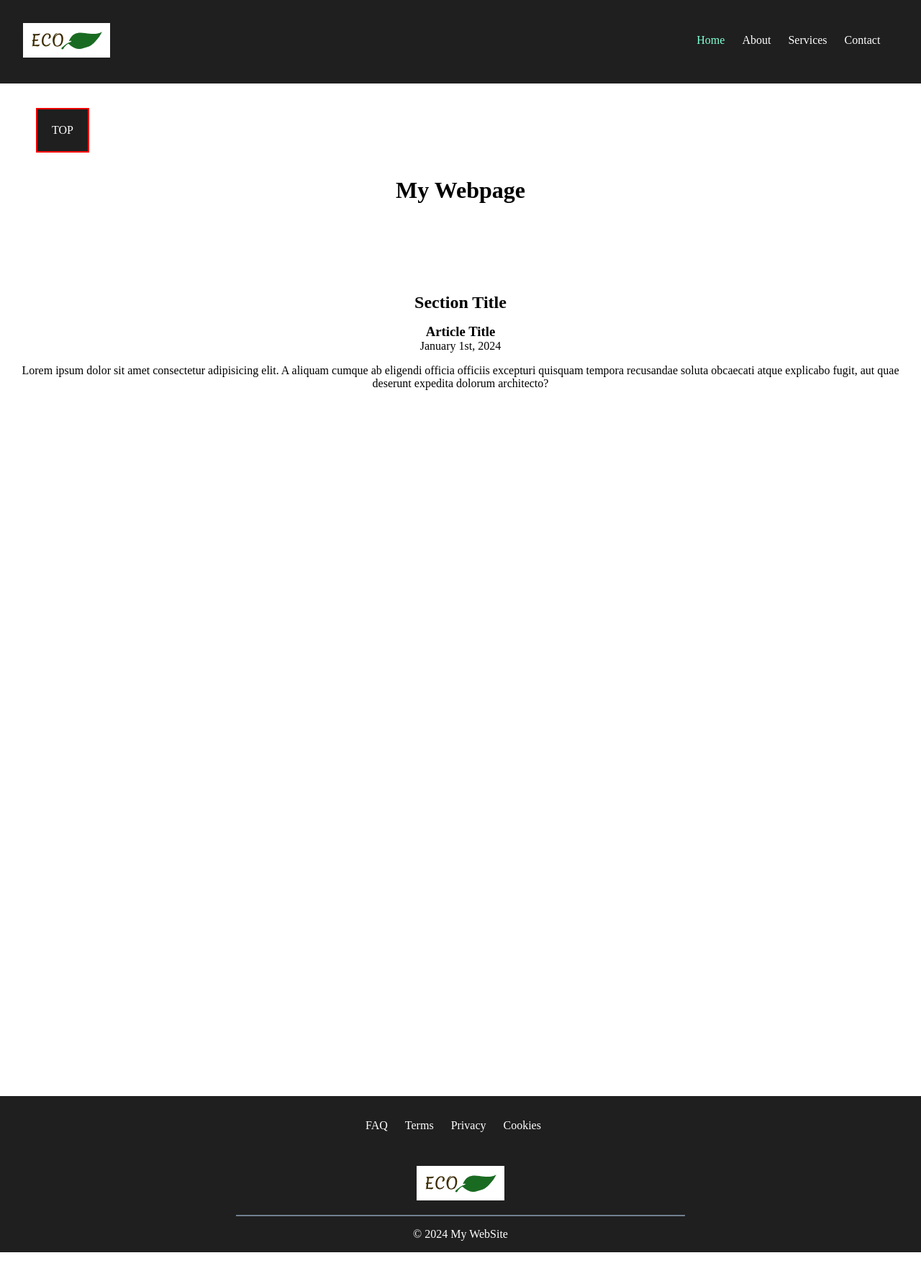
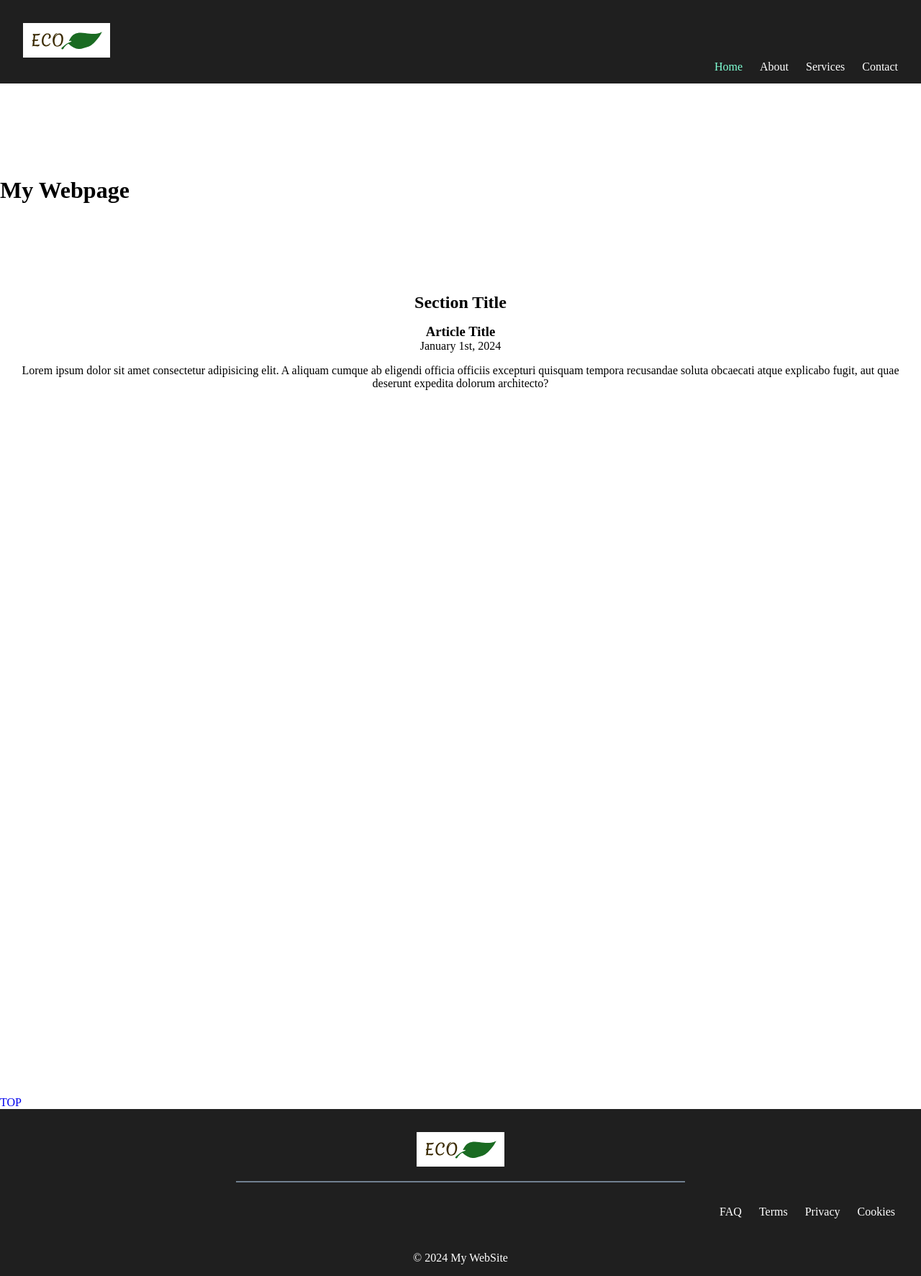
Before and after one commit to ryoko-yamamoto/css-positioning-examples, a plain HTML site: page index.html in a window 1280 px wide. Shown: the whole page at 72% size. Before the commit the page ends 1740 px from the top, so only its background shows below. Drawn offline with Linux system fonts and the light colour scheme.

Commit message:
second commit

```diff
--- a/index.html
+++ b/index.html
@@ -4,11 +4,11 @@
     <meta charset="UTF-8" />
     <meta name="viewport" content="width=device-width, initial-scale=1.0" />
     <link rel="stylesheet" href="./main.css" />
-    <title>Basic Nav Example</title>
+    <title>css-positioning-examples</title>
   </head>
 
   <body>
-    <nav>
+    <nav class="nav-1">
       <a href="#">
         <picture>
           <source srcset="./assets/logo/ECO_logo.svg" type="image/svg+xml" />
@@ -16,7 +16,7 @@
           <img src="./assets/logo/ECO_logo_big.jpg" alt="img/jpeg" />
         </picture>
       </a>
-      <span class="spacer">
+      <span class="spacer"></span>
       <ul>
         <li><a href="#" id="current-page">Home</a></li>
         <li><a href="./pages/about.html">About</a></li>
@@ -31,25 +31,41 @@
         </li>
         <li id="last-item"><a href="./pages/contact.html">Contact</a></li>
       </ul>
-      </span>
     </nav>
     <header>
-      <h1 style="text-align: center">My Webpage</h1>
+      <h1>My Webpage</h1>
     </header>
 
     <main>
-      <a href="#">TOP</a>
       <section>
         <h2>Section Title</h2>
         <article>
           <h3>Article Title</h3>
           <time datetime="2024-01-01">January 1st, 2024</time>
-          <p>Lorem ipsum dolor sit amet consectetur adipisicing elit. A aliquam cumque ab eligendi officia officiis excepturi quisquam tempora recusandae soluta obcaecati atque explicabo fugit, aut quae deserunt expedita dolorum architecto?</p>
+          <p>
+            Lorem ipsum dolor sit amet consectetur adipisicing elit. A aliquam
+            cumque ab eligendi officia officiis excepturi quisquam tempora
+            recusandae soluta obcaecati atque explicabo fugit, aut quae deserunt
+            expedita dolorum architecto?
+          </p>
         </article>
       </section>
     </main>
 
-    <nav class="spacer-2">
+    <div class="topbutton">
+      <a href="#">TOP</a>
+    </div>
+
+    <footer>
+      <a href="#">
+        <picture>
+          <source srcset="./assets/logo/ECO_logo.svg" type="image/svg+xml" />
+          <source srcset="./assets/logo/ECO_logo_big.png" type="img/png" />
+          <img src="./assets/logo/ECO_logo_big.jpg" alt="img/jpeg" />
+        </picture>
+      </a>
+      <hr />
+      <nav class="nav-2">
         <ul>
           <li><a href="#">FAQ</a></li>
           <li><a href="#">Terms</a></li>
@@ -57,21 +73,8 @@
           <li><a href="#">Cookies</a></li>
         </ul>
       </nav>
-
-
-  <footer>
-    <!--<span class="line"></span>
-    <p>&copy; 2024 My WebSite</p>-->
-    <a href="#">
-      <picture>
-        <source srcset="./assets/logo/ECO_logo.svg" type="image/svg+xml" />
-        <source srcset="./assets/logo/ECO_logo_big.png" type="img/png" />
-        <img src="./assets/logo/ECO_logo_big.jpg" alt="img/jpeg" />
-      </picture>
-    </a>
-    <hr>
+      <span class="horizonal-line"></span>
       <p>&copy; 2024 My WebSite</p>
-  </footer>
     </footer>
   </body>
 </html>
```
Lines whose indentation alone changed are shown as unchanged.
